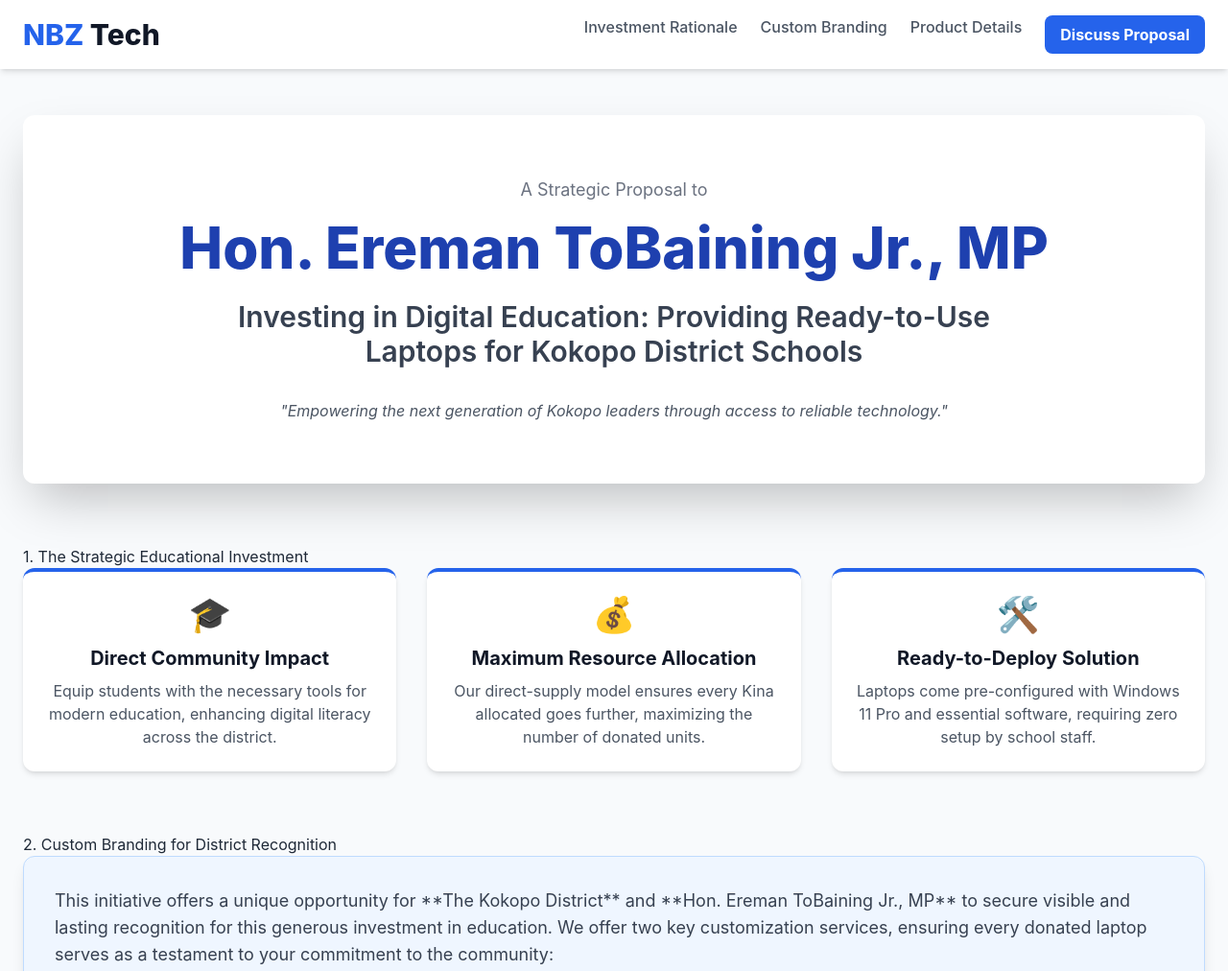
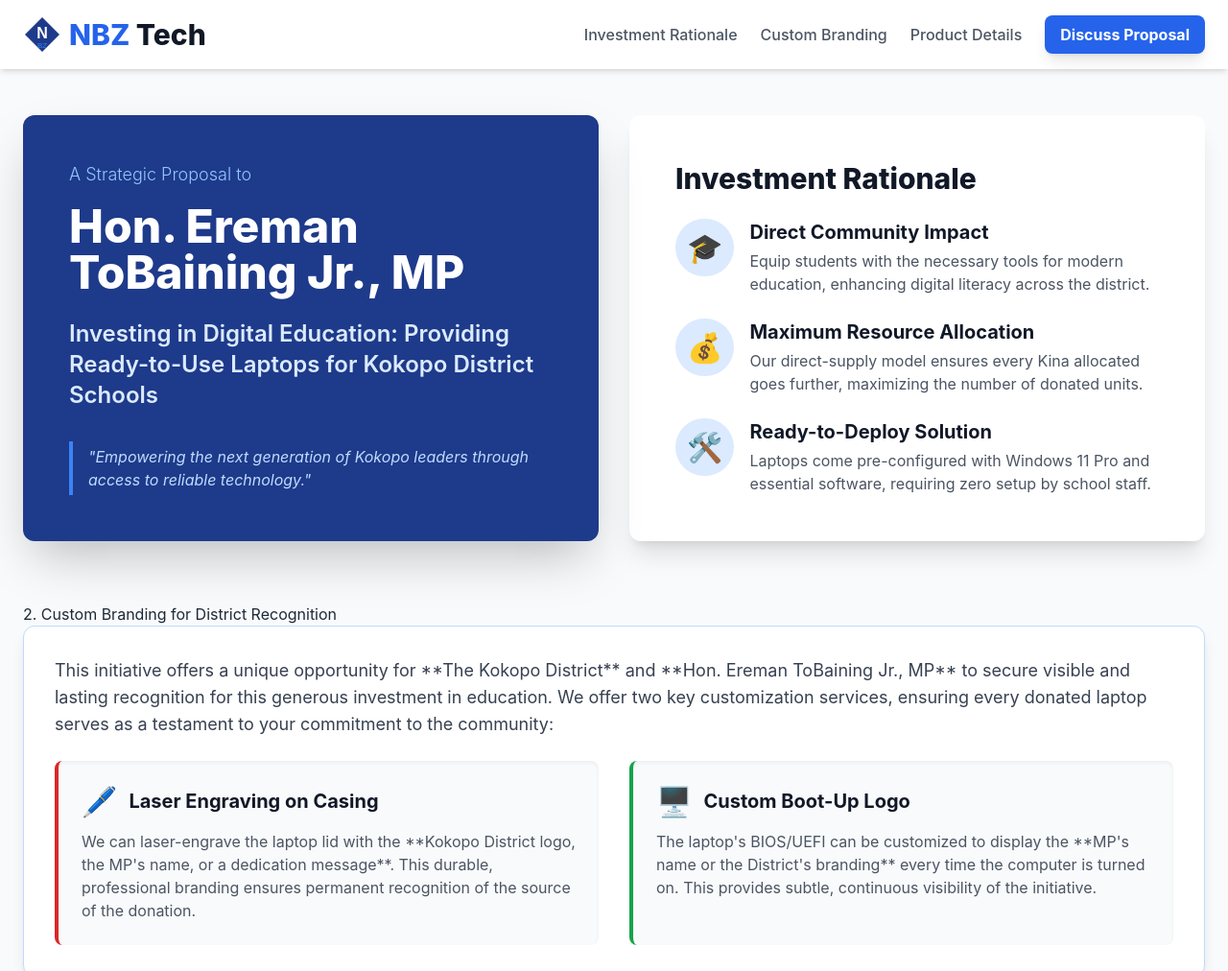
Before and after one commit to niuginibiz/kokopo-proposal, a plain HTML site: page index.html in a window 1280 px wide. Shown: the top 1012 px of the page at 96% size. Drawn offline with nearby package versions, Linux system fonts and the light colour scheme.

Commit message:
Update index.html

```diff
--- a/index.html
+++ b/index.html
@@ -8,78 +8,132 @@
     <style>
         body {
             font-family: 'Inter', sans-serif;
+            /* Light gray background for contrast */
             background-color: #f8fafc;
             color: #1f2937;
         }
         @import url('https://fonts.googleapis.com/css2?family=Inter:wght@400;500;600;700;800&display=swap');
+
+        /* Dark Blue/Deep Indigo is the primary color based on the mockup's background */
+        .primary-dark {
+            background-color: #1e3a8a; /* Blue-900 */
+        }
+        /* Vibrant accent color for icons, highlights, and the logo's active elements */
+        .accent-blue {
+            color: #3b82f6; /* Blue-500 */
+        }
+
         .section-header {
-            @apply text-3xl md:text-4xl font-extrabold text-gray-900 mb-6 border-b-2 pb-2 border-blue-100;
+            /* Updated to use a larger font and align with the mockup's style */
+            @apply text-3xl md:text-4xl font-extrabold text-gray-900 mb-6 pb-2;
+        }
+
+        /* Style for the decorative triangle used in the mockup */
+        .triangle-down {
+            width: 0;
+            height: 0;
+            border-left: 20px solid transparent;
+            border-right: 20px solid transparent;
+            border-top: 20px solid #1e3a8a; /* Match the dark block color */
+            position: absolute;
+            bottom: -20px;
+            left: 50%;
+            transform: translateX(-50%);
+            z-index: 10;
         }
     </style>
 </head>
 <body>
 
+    <!-- Header: Match the mockup's top navigation bar -->
     <header class="bg-white shadow-md sticky top-0 z-50">
         <div class="container mx-auto px-6 py-4 flex items-center justify-between">
+            <!-- NBZ Logo Placeholder (Using the white/blue on dark aesthetic) -->
+            <div class="flex items-center">
+                <!-- SVG placeholder mimicking the style of the NBZ logo: White and sharp blue -->
+                <svg width="40" height="40" viewBox="0 0 100 100" class="mr-2">
+                    <polygon points="5 50, 50 5, 95 50, 50 95" fill="#1e3a8a"/>
+                    <text x="50" y="60" font-family="Arial, sans-serif" font-size="40" font-weight="bold" fill="white" text-anchor="middle">N</text>
+                    <text x="50" y="85" font-family="Arial, sans-serif" font-size="20" fill="#3b82f6" text-anchor="middle">BZ</text>
+                </svg>
                 <div class="text-3xl font-extrabold text-gray-900">
                     <span class="text-blue-600">NBZ</span> Tech
                 </div>
-            <nav class="hidden md:flex space-x-6">
+            </div>
+            <nav class="hidden md:flex space-x-6 items-center">
                 <a href="#investment" class="text-gray-600 hover:text-blue-600 font-medium">Investment Rationale</a>
                 <a href="#branding" class="text-gray-600 hover:text-blue-600 font-medium">Custom Branding</a>
                 <a href="#specs" class="text-gray-600 hover:text-blue-600 font-medium">Product Details</a>
-                <a href="#contact" class="bg-blue-600 text-white font-bold py-2 px-4 rounded-lg hover:bg-blue-700 transition duration-300">Discuss Proposal</a>
+                <a href="#contact" class="bg-blue-600 text-white font-bold py-2 px-4 rounded-lg hover:bg-blue-700 transition duration-300 shadow-lg">Discuss Proposal</a>
             </nav>
         </div>
     </header>
 
     <main class="container mx-auto px-6 py-12">
 
-        <!-- Hero Section: Formal Address -->
-        <section class="bg-white p-10 md:p-16 rounded-xl shadow-2xl mb-16 text-center">
-            <p class="text-lg text-gray-500 mb-4">A Strategic Proposal to</p>
-            <h1 class="text-4xl md:text-6xl font-extrabold text-blue-800 mb-6 leading-tight">
+        <!-- Combined Hero & Rationale Layout based on Mockup (Two-Column Structure) -->
+        <div class="grid lg:grid-cols-2 gap-8 mb-16">
+
+            <!-- Left Column: Formal Address / Hero (Dark Blue Background) -->
+            <section class="primary-dark text-white p-10 md:p-12 rounded-xl shadow-2xl relative overflow-hidden">
+                <p class="text-lg text-blue-300 mb-4 font-light">A Strategic Proposal to</p>
+                <h1 class="text-4xl md:text-5xl font-extrabold mb-6 leading-tight">
                     Hon. Ereman ToBaining Jr., MP
                 </h1>
-            <h2 class="text-2xl md:text-3xl font-semibold text-gray-700 max-w-4xl mx-auto">
+                <h2 class="text-xl md:text-2xl font-semibold text-blue-100 max-w-full mb-8">
                     Investing in Digital Education: Providing Ready-to-Use Laptops for Kokopo District Schools
                 </h2>
                 <div class="mt-8">
-                <p class="text-gray-600 italic">"Empowering the next generation of Kokopo leaders through access to reliable technology."</p>
+                    <p class="text-blue-200 italic border-l-4 border-blue-500 pl-4 py-1">
+                        "Empowering the next generation of Kokopo leaders through access to reliable technology."
+                    </p>
                 </div>
+                <!-- Decorative element (Triangle down) from the mockup -->
+                <div class="triangle-down"></div>
             </section>
 
-        <!-- Investment Rationale -->
-        <section id="investment" class="mb-16 scroll-mt-20">
-            <h3 class="section-header">1. The Strategic Educational Investment</h3>
-            <div class="grid md:grid-cols-3 gap-8 text-center">
-                <div class="p-6 bg-white rounded-xl shadow-md border-t-4 border-blue-600">
-                    <div class="text-4xl mb-3">🎓</div>
-                    <h4 class="text-xl font-bold mb-2 text-gray-900">Direct Community Impact</h4>
+            <!-- Right Column: Investment Rationale (White/Light Background) -->
+            <section id="investment" class="bg-white p-10 md:p-12 rounded-xl shadow-xl scroll-mt-20">
+                <h3 class="text-3xl font-extrabold text-gray-900 mb-6">Investment Rationale</h3>
+                <div class="space-y-6">
+                    <!-- Feature 1 -->
+                    <div class="flex items-start">
+                        <div class="text-3xl mr-4 p-3 rounded-full bg-blue-100 accent-blue flex-shrink-0">🎓</div>
+                        <div>
+                            <h4 class="text-xl font-bold mb-1 text-gray-900">Direct Community Impact</h4>
                             <p class="text-gray-600">Equip students with the necessary tools for modern education, enhancing digital literacy across the district.</p>
                         </div>
-                <div class="p-6 bg-white rounded-xl shadow-md border-t-4 border-blue-600">
-                    <div class="text-4xl mb-3">💰</div>
-                    <h4 class="text-xl font-bold mb-2 text-gray-900">Maximum Resource Allocation</h4>
+                    </div>
+                    <!-- Feature 2 -->
+                    <div class="flex items-start">
+                        <div class="text-3xl mr-4 p-3 rounded-full bg-blue-100 accent-blue flex-shrink-0">💰</div>
+                        <div>
+                            <h4 class="text-xl font-bold mb-1 text-gray-900">Maximum Resource Allocation</h4>
                             <p class="text-gray-600">Our direct-supply model ensures every Kina allocated goes further, maximizing the number of donated units.</p>
                         </div>
-                <div class="p-6 bg-white rounded-xl shadow-md border-t-4 border-blue-600">
-                    <div class="text-4xl mb-3">🛠️</div>
-                    <h4 class="text-xl font-bold mb-2 text-gray-900">Ready-to-Deploy Solution</h4>
+                    </div>
+                    <!-- Feature 3 -->
+                    <div class="flex items-start">
+                        <div class="text-3xl mr-4 p-3 rounded-full bg-blue-100 accent-blue flex-shrink-0">🛠️</div>
+                        <div>
+                            <h4 class="text-xl font-bold mb-1 text-gray-900">Ready-to-Deploy Solution</h4>
                             <p class="text-gray-600">Laptops come pre-configured with Windows 11 Pro and essential software, requiring zero setup by school staff.</p>
                         </div>
                     </div>
+                </div>
             </section>
+        </div>
 
         <!-- Custom Branding & Recognition (Key Selling Point) -->
         <section id="branding" class="mb-16 scroll-mt-20">
             <h3 class="section-header">2. Custom Branding for District Recognition</h3>
-            <div class="bg-blue-50 p-8 rounded-xl shadow-lg border border-blue-200">
+            <div class="bg-white p-8 rounded-xl shadow-lg border border-blue-200">
                 <p class="text-lg text-gray-700 mb-6">
                     This initiative offers a unique opportunity for **The Kokopo District** and **Hon. Ereman ToBaining Jr., MP** to secure visible and lasting recognition for this generous investment in education. We offer two key customization services, ensuring every donated laptop serves as a testament to your commitment to the community:
                 </p>
                 <div class="grid md:grid-cols-2 gap-8">
-                    <div class="p-6 bg-white rounded-lg shadow-inner">
+                    <!-- Laser Engraving - Updated to use accent blue border/color -->
+                    <div class="p-6 bg-gray-50 rounded-lg shadow-inner border-l-4 border-red-600">
                         <div class="flex items-center mb-3">
                             <div class="text-3xl mr-3 text-red-600">🖊️</div>
                             <h4 class="text-xl font-bold text-gray-900">Laser Engraving on Casing</h4>
@@ -88,7 +142,8 @@
                             We can laser-engrave the laptop lid with the **Kokopo District logo, the MP's name, or a dedication message**. This durable, professional branding ensures permanent recognition of the source of the donation.
                         </p>
                     </div>
-                    <div class="p-6 bg-white rounded-lg shadow-inner">
+                    <!-- Custom Boot-Up Logo - Updated to use accent blue border/color -->
+                    <div class="p-6 bg-gray-50 rounded-lg shadow-inner border-l-4 border-green-600">
                         <div class="flex items-center mb-3">
                             <div class="text-3xl mr-3 text-green-600">🖥️</div>
                             <h4 class="text-xl font-bold text-gray-900">Custom Boot-Up Logo</h4>
@@ -104,9 +159,9 @@
         <!-- Product Details Section -->
         <section id="specs" class="mb-16 scroll-mt-20">
             <h3 class="section-header">3. The NBZ Tech Laptop: Ideal for Education</h3>
-            <div class="bg-white p-8 rounded-xl shadow-lg grid md:grid-cols-2 gap-10 items-start">
+            <div class="bg-white p-8 rounded-xl shadow-lg grid md:grid-cols-2 gap-10 items-start border-t-4 border-blue-600">
                 <div>
-                    <h4 class="text-2xl font-bold text-blue-600 mb-4">NBZ Tech 14-inch Notebook</h4>
+                    <h4 class="text-2xl font-bold text-blue-700 mb-4">NBZ Tech 14-inch Notebook</h4>
                     <p class="text-gray-700 mb-6">
                         This is the essential, cost-effective model, perfectly configured for educational environments, administrative tasks, and digital learning programs.
                     </p>
@@ -129,13 +184,13 @@
         </section>
 
         <!-- Conclusion and Call to Action -->
-        <section id="contact" class="text-center bg-blue-800 text-white p-12 rounded-xl shadow-2xl scroll-mt-20">
+        <section id="contact" class="text-center primary-dark text-white p-12 rounded-xl shadow-2xl scroll-mt-20">
             <h3 class="text-3xl font-bold mb-4">Next Steps: Secure Your Educational Order</h3>
-            <p class="max-w-4xl mx-auto mb-8 text-lg">
+            <p class="max-w-4xl mx-auto mb-8 text-lg text-blue-100">
                 NBZ Tech is ready to move immediately on this proposal. By partnering directly with us, **Hon. Ereman ToBaining Jr., MP**, your investment will have the maximum possible impact on the schools and youth of the Kokopo District. We guarantee the highest quality product delivered in a fully customized and ready-to-use state.
             </p>
             <div class="bg-white text-gray-800 rounded-lg p-6 max-w-lg mx-auto shadow-xl">
-                <h4 class="text-xl font-bold mb-3">We look forward to meeting with your office to discuss a formal order.</h4>
+                <h4 class="text-xl font-bold mb-3 text-blue-700">We look forward to meeting with your office to discuss a formal order.</h4>
                 <div class="grid grid-cols-2 gap-4 mt-4">
                     <div class="text-left">
                         <p class="font-bold">Contact Person:</p>
@@ -155,7 +210,8 @@
 
     </main>
 
-    <footer class="bg-gray-900 text-white py-6">
+    <!-- Footer: Match the dark color scheme -->
+    <footer class="primary-dark text-white py-6 mt-12">
         <div class="container mx-auto px-6 text-center">
             <p>&copy; 2025 NBZ Tech / Niugini Open Biz. All rights reserved. Proposal for Kokopo District.</p>
         </div>
```
Lines whose indentation alone changed are shown as unchanged.
